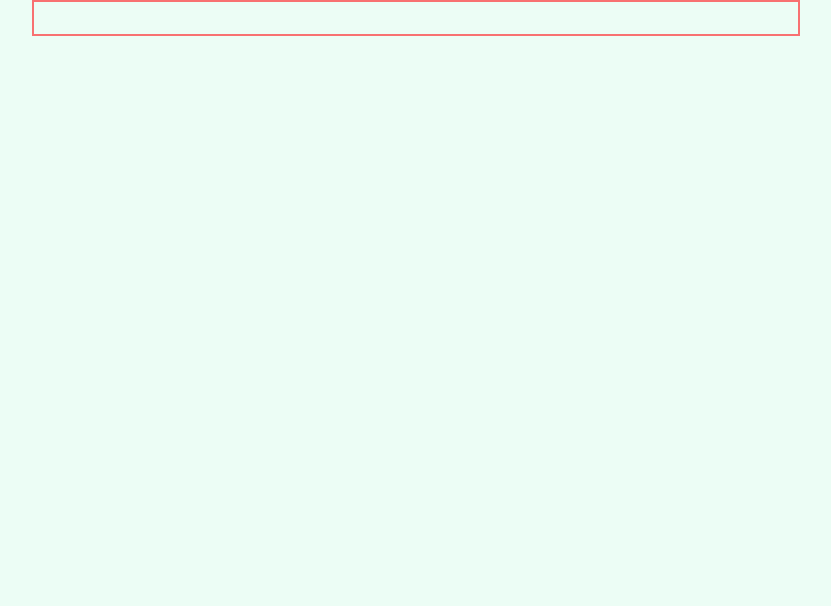
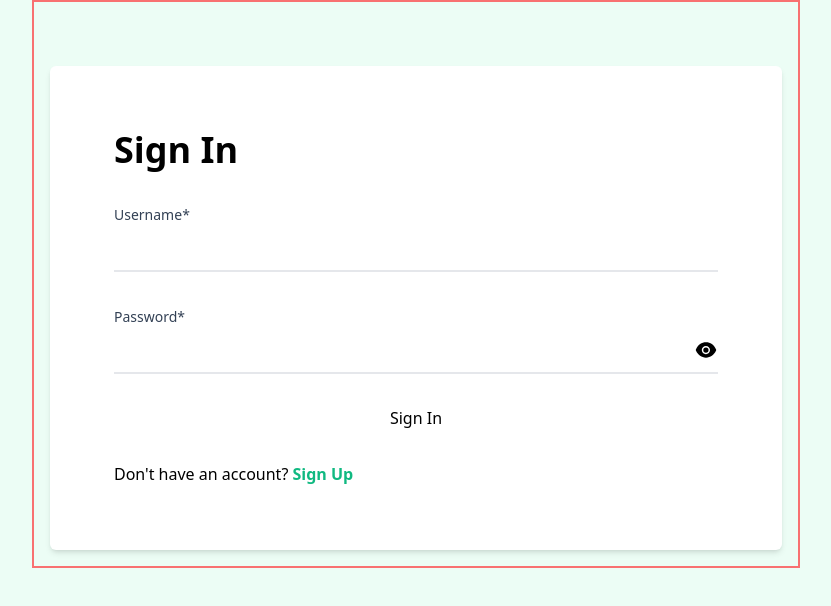
Before and after one commit to Chamara-Wijepala/topicly, a React (Vite) app: page /login in a window 1280 px wide. Before the commit this address had no page. Shown: the top 606 px of the page, without its empty margins (224-1055 px from the left). Built offline with nearby package versions, Linux system fonts and the light colour scheme.

Commit message:
Add login page

```diff
--- a/src/App.tsx
+++ b/src/App.tsx
@@ -3,6 +3,7 @@ import { Routes, Route } from 'react-router-dom';
 import Home from 'pages/home';
 import PostDetails from 'pages/post-details';
 import Register from 'pages/register';
+import Login from 'pages/login';
 import { CurrentUserType } from 'types/currentUser.type';
 
 function App() {
@@ -23,6 +24,10 @@ function App() {
 							path="/register"
 							element={<Register setCurrentUser={setCurrentUser} />}
 						/>
+						<Route
+							path="/login"
+							element={<Login setCurrentUser={setCurrentUser} />}
+						/>
 					</Routes>
 				</div>
 			</main>
--- /dev/null
+++ b/src/pages/login/index.tsx
@@ -0,0 +1,75 @@
+import { useState, useEffect } from 'react';
+import { Link, useNavigate } from 'react-router-dom';
+import TextInput from 'components/text-input';
+import handleLogin from 'utils/handleLogin';
+import { CurrentUserType } from 'types/currentUser.type';
+
+type Props = {
+	setCurrentUser: React.Dispatch<React.SetStateAction<CurrentUserType | null>>;
+};
+
+function Login({ setCurrentUser }: Props) {
+	const [username, setUsername] = useState('');
+	const [isUsernameValid, setIsUsernameValid] = useState(false);
+
+	const [password, setPassword] = useState('');
+	const [isPasswordValid, setIsPasswordValid] = useState(false);
+
+	const navigate = useNavigate();
+
+	async function handleSubmit(
+		e: React.MouseEvent<HTMLButtonElement, MouseEvent>
+	) {
+		e.preventDefault();
+
+		try {
+			const response = await handleLogin('/auth/login', { username, password });
+
+			setCurrentUser({
+				username,
+				accessToken: response.data.accessToken,
+			});
+			navigate('/');
+		} catch (error) {
+			console.error(error);
+		}
+	}
+
+	useEffect(() => {
+		setIsUsernameValid(username !== '');
+		setIsPasswordValid(password !== '');
+	}, [username, password]);
+
+	return (
+		<section className="mt-4 md:mt-12 bg-white p-8 md:p-16 shadow-md rounded-md">
+			<h2 className="text-3xl md:text-4xl font-bold">Sign In</h2>
+
+			<form className="flex flex-col gap-8 my-8">
+				<TextInput
+					state={username}
+					setState={setUsername}
+					isStateValid={isUsernameValid}
+					label="Username"
+				/>
+				<TextInput
+					state={password}
+					setState={setPassword}
+					isStateValid={isPasswordValid}
+					label="Password"
+					isPassword
+				/>
+
+				<button onClick={handleSubmit}>Sign In</button>
+			</form>
+
+			<p>
+				Don't have an account?{' '}
+				<Link to={'/register'} className="font-bold text-emerald-500">
+					Sign Up
+				</Link>
+			</p>
+		</section>
+	);
+}
+
+export default Login;
```
